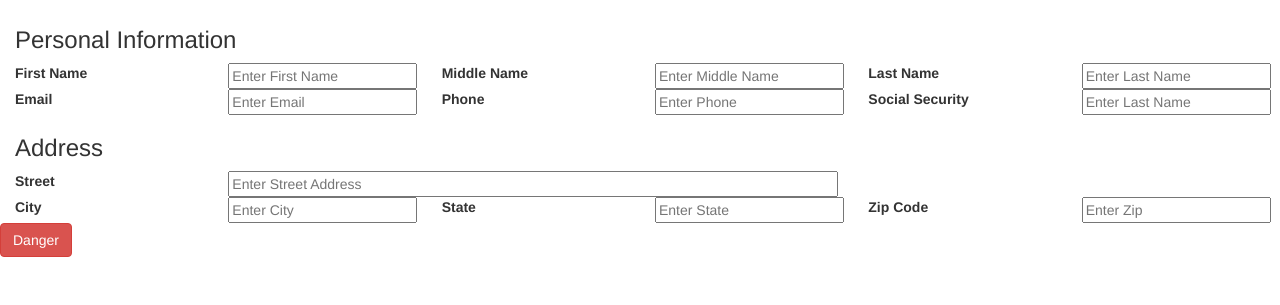
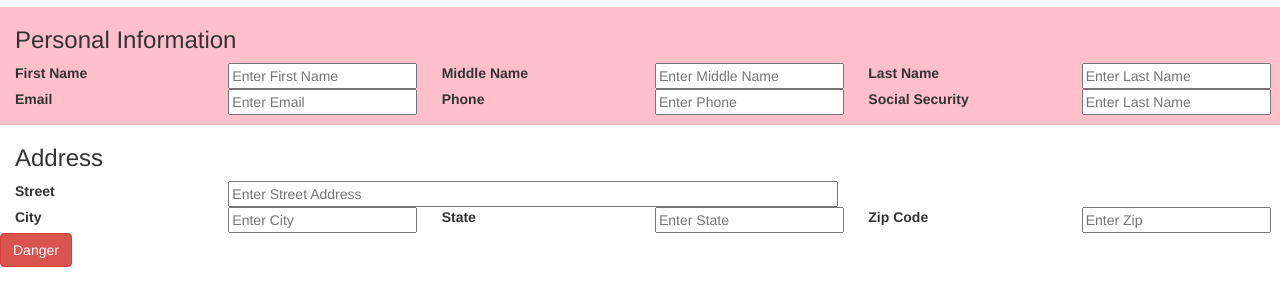
Before and after one commit to kcabhish/randoms, a website: page index.html in a window 1280 px wide. Shown: the part 63-368 px from the top of the page. Drawn offline with nearby package versions, Linux system fonts and the light colour scheme.

Commit message:
subha test pull

```diff
--- a/index.html
+++ b/index.html
@@ -11,7 +11,7 @@
     </head>
     <body>
         <h1>Learning Import Export</h1>
-        <div id="personForm"></div>
+        <div id="personForm" style="background-color:pink;padding-bottom:10px;"></div>
         <div id="addressForm"></div>
         <button class="btn btn-danger" id="test">Danger</button>
         <script type="text/javascript" src="/node_modules/jquery/dist/jquery.js"></script>
```
